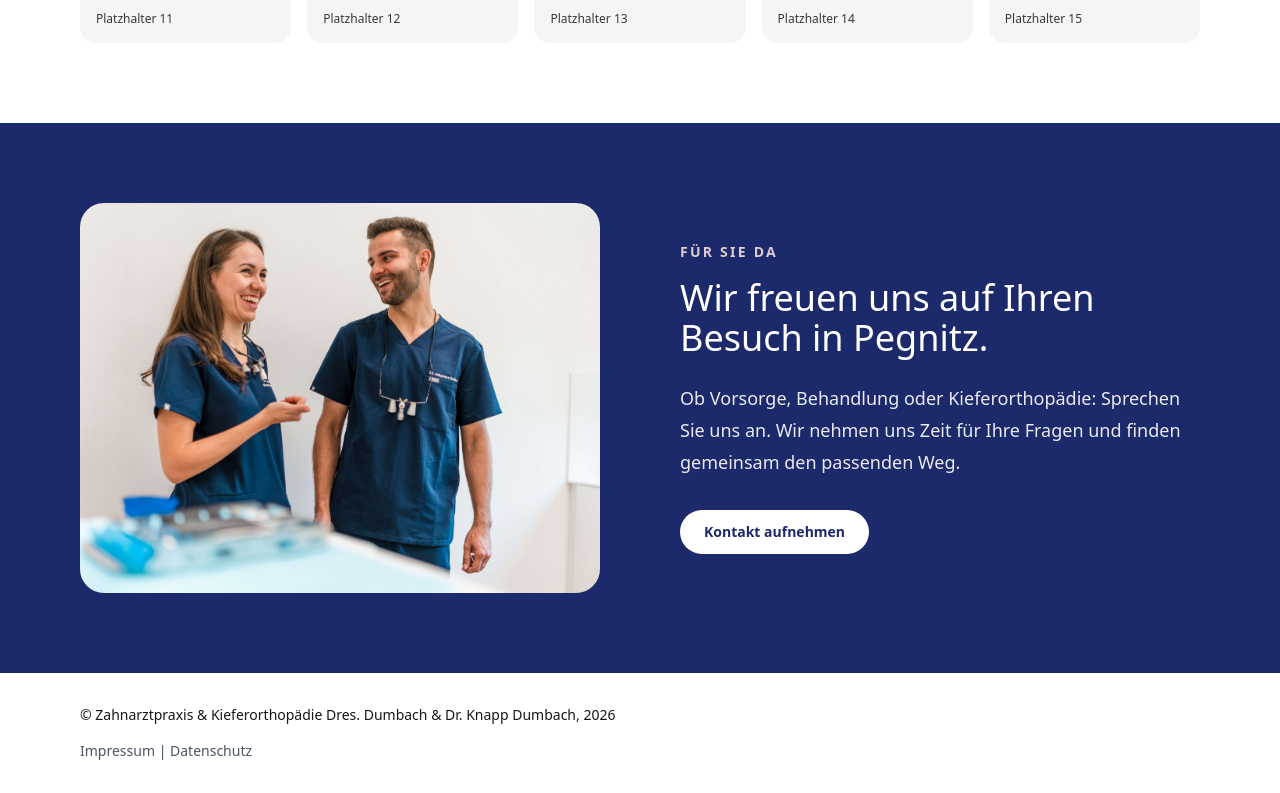
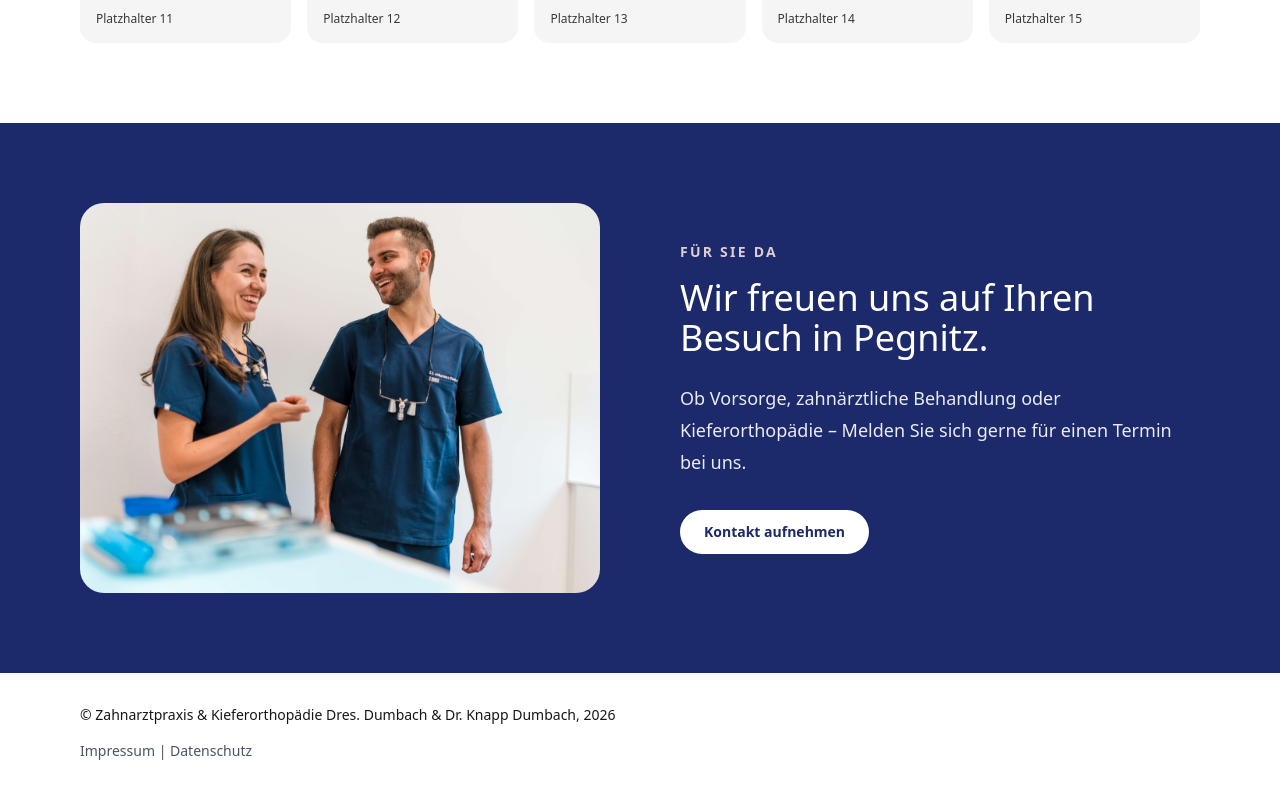
Before and after one commit to chrisknapp98/react-dentist-example, a Next.js app: page /team in a window 1280 px wide. Shown: the part 2085-2878 px from the top of the page. Built offline with nearby package versions, Linux system fonts and the light colour scheme.

Commit message:
change wording at the bottom of Team page

```diff
--- a/src/app/team/page.tsx
+++ b/src/app/team/page.tsx
@@ -155,9 +155,8 @@ export default function TeamPage() {
                 Wir freuen uns auf Ihren Besuch in Pegnitz.
               </h2>
               <p className="mt-6 text-base leading-7 text-white/90 sm:text-lg sm:leading-8">
-                Ob Vorsorge, Behandlung oder Kieferorthopädie: Sprechen Sie uns
-                an. Wir nehmen uns Zeit für Ihre Fragen und finden gemeinsam den
-                passenden Weg.
+                Ob Vorsorge, zahnärztliche Behandlung oder Kieferorthopädie –
+                Melden Sie sich gerne für einen Termin bei uns.
               </p>
               <a
                 href="/kontakt"
```
